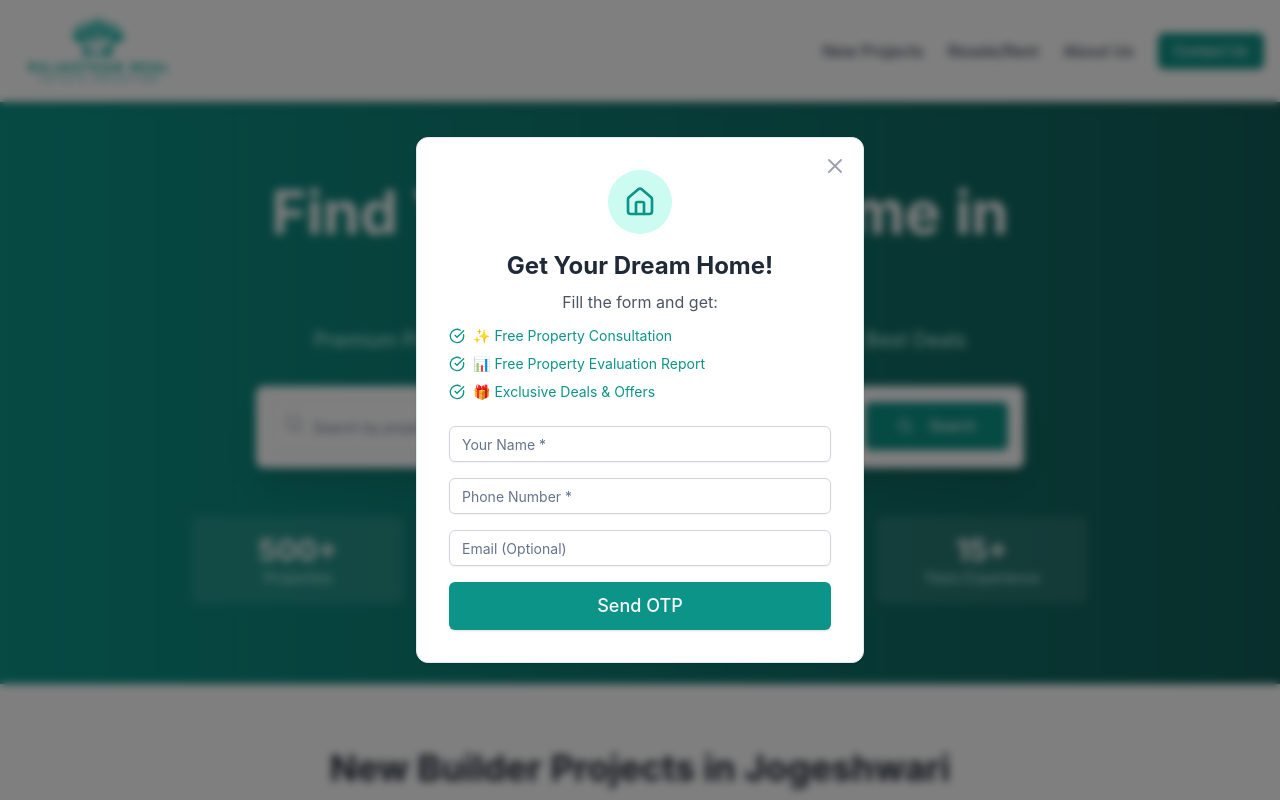
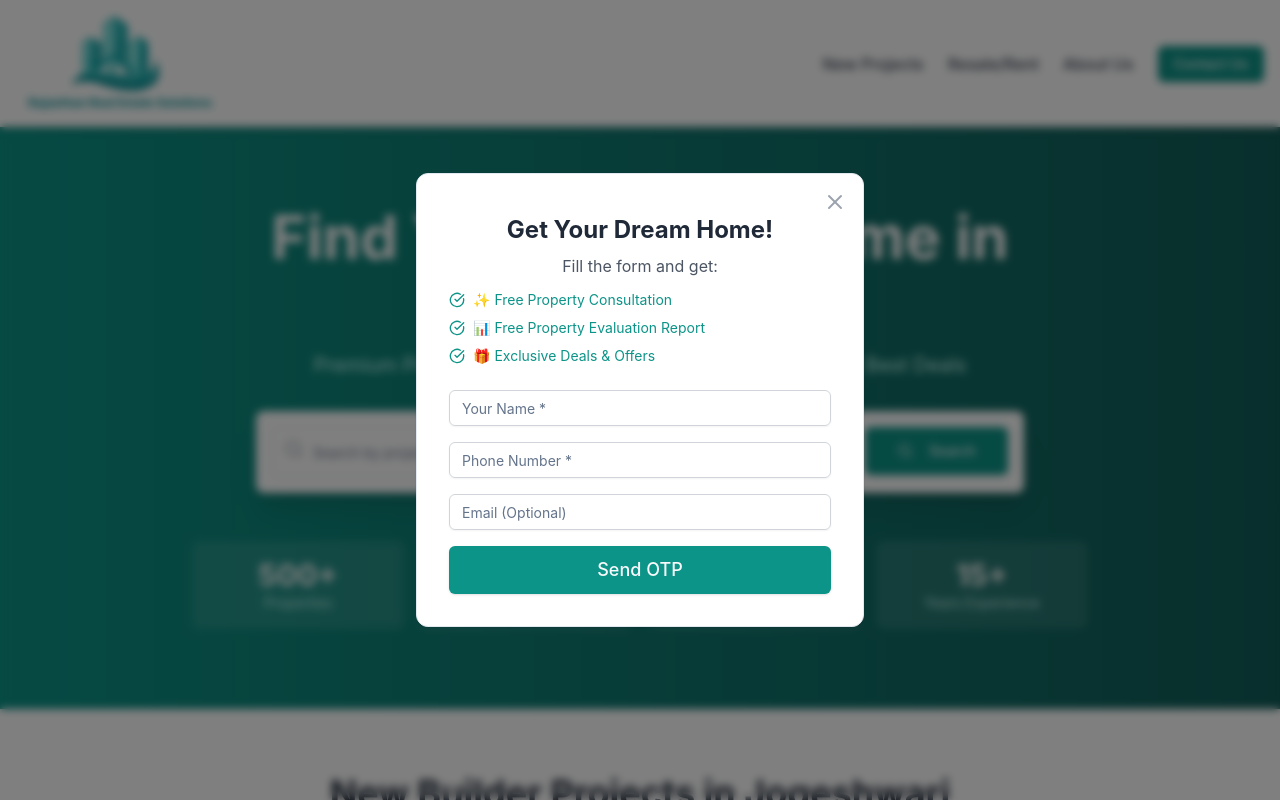
Before and after one commit to kaifgour/RJ-real-estate, a Next.js app: page / in a window 1280 px wide. Shown: the top 800 px of the page. Built offline with nearby package versions, Linux system fonts and the light colour scheme.

Commit message:
new logo updated

```diff
--- a/app/page.js
+++ b/app/page.js
@@ -280,9 +280,9 @@ export default function Home() {
       <nav className="bg-white shadow-md sticky top-0 z-40">
         <div className="container mx-auto px-4 py-4">
           <div className="flex items-center justify-between">
-            <div className="flex items-center space-x-2">
-              <Image src='/logo/navbar-logo.png' alt='logo' width={300} height={100} className="h-[55px] w-[140px] md:h-[70px] md:w-[165px] object-cover" />
-              {/* <span className="text-2xl font-bold text-teal-600">Rajasthan Real Estate Solution</span> */}
+            <div className="flex items-center space-x-2 flex-col">
+              <Image src='/logo/nav_logo_edited.svg' alt='logo' width={300} height={100} className="lg:h-[75px] lg:w-[200px] w-[100px] h-[60px]" />
+              <span className="text-xs font-bold text-[#009095] mt-1">Rajasthan Real Estate Solutions</span>
             </div>
             <div className="hidden md:flex items-center space-x-6">
               <a href="#new-projects" className="text-gray-700 hover:text-teal-600 font-medium">New Projects</a>
@@ -523,9 +523,9 @@ export default function Home() {
         <div className="container mx-auto px-4">
           <div className="grid grid-cols-1 md:grid-cols-4 gap-8">
             <div>
-              <div className="flex items-center space-x-2 mb-4">
-                <Building2 className="w-6 h-6 text-teal-500" />
-                <span className="text-xl font-bold">RRES</span>
+              <div className="flex space-x-2 mb-4 gap-1 flex-col items-start">
+                <Image src='/logo/nav_logo_edited.svg' alt='logo' width={80} height={40} className="lg:h-[80px] lg:w-[200px] w-[100px] h-[60px]" />
+                <span className="lg:text-xl font-regular text-md">Rajasthan Real Estate Solutions</span>
               </div>
               <p className="text-gray-400">Your trusted partner in finding the perfect home in Mumbai.</p>
             </div>
@@ -551,7 +551,7 @@ export default function Home() {
             </div>
           </div>
           <div className="border-t border-gray-800 mt-8 pt-8 text-center text-gray-400">
-            <p>&copy; 2025 Rajasthan Real Estate Solutions. All rights reserved.</p>
+            <p>&copy; 2026 Rajasthan Real Estate Solutions. All rights reserved.</p>
           </div>
         </div>
       </footer>
@@ -570,10 +570,7 @@ export default function Home() {
               {!submitSuccess ? (
                 <>
                   <div className="text-center mb-6">
-                    <div className="bg-teal-100 w-16 h-16 rounded-full flex items-center justify-center mx-auto mb-4">
-                      <HomeIcon className="w-8 h-8 text-teal-600" />
-                    </div>
-                    <h3 className="text-2xl font-bold text-gray-800 mb-2">Get Your Dream Home!</h3>
+                    <h3 className="text-2xl font-bold text-gray-800 my-2">Get Your Dream Home!</h3>
                     <p className="text-gray-600">Fill the form and get:</p>
                     <div className="mt-3 space-y-2 text-left">
                       <div className="flex items-center text-sm text-teal-600">
--- a/app/property/[slug]/page.js
+++ b/app/property/[slug]/page.js
@@ -264,7 +264,7 @@ export default function PropertyDetail() {
               <span className="font-semibold">Back</span>
             </Link>
             <div className="flex items-center space-x-2">
-              <Image src='/logo/navbar-logo.png' alt='logo' width={300} height={100} className="h-[55px] w-[140px] md:h-[70px] md:w-[165px] object-cover" />
+              <Image src='/logo/nav_logo_edited.svg' alt='logo' width={300} height={100} className="lg:h-[80px] lg:w-[200px] w-[100px] h-[60px]"/>
             </div>
           </div>
         </div>
```
Also changed, not shown: public/logo/nav_logo_edited.svg (added).
